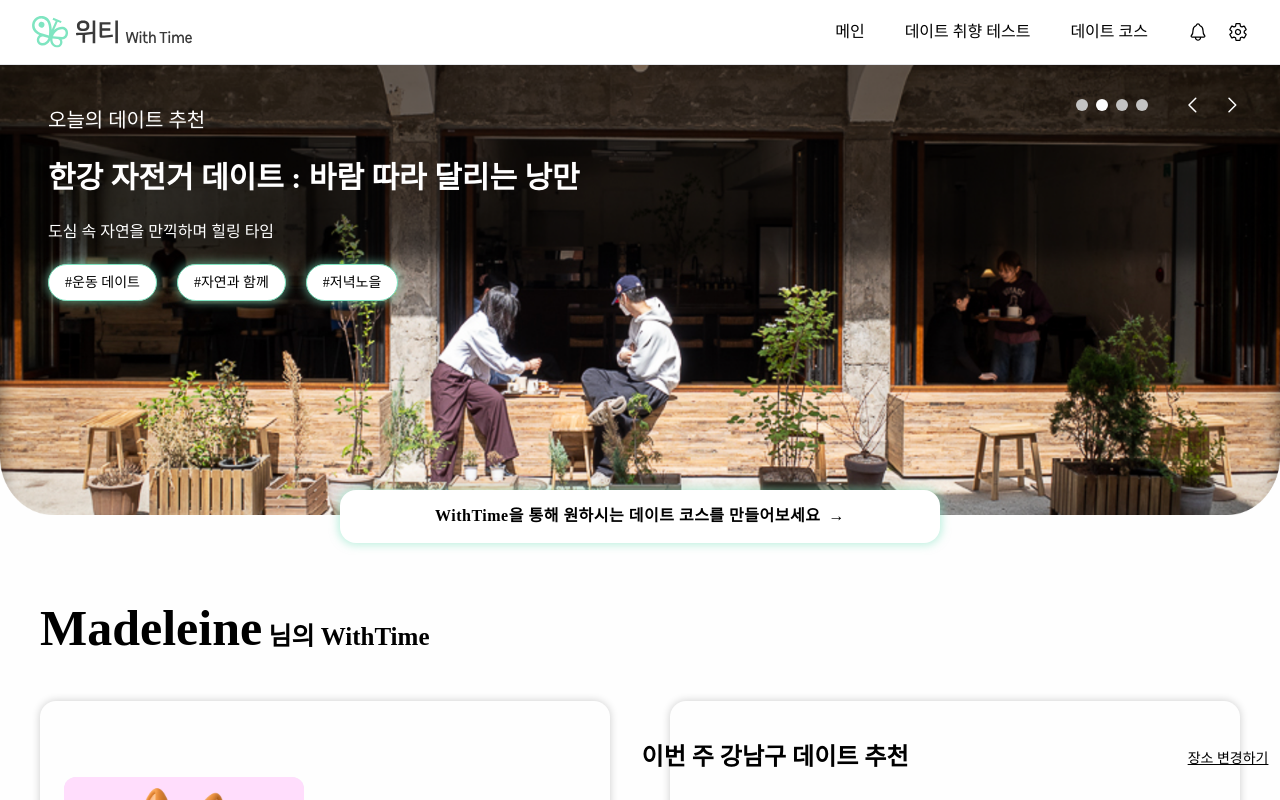
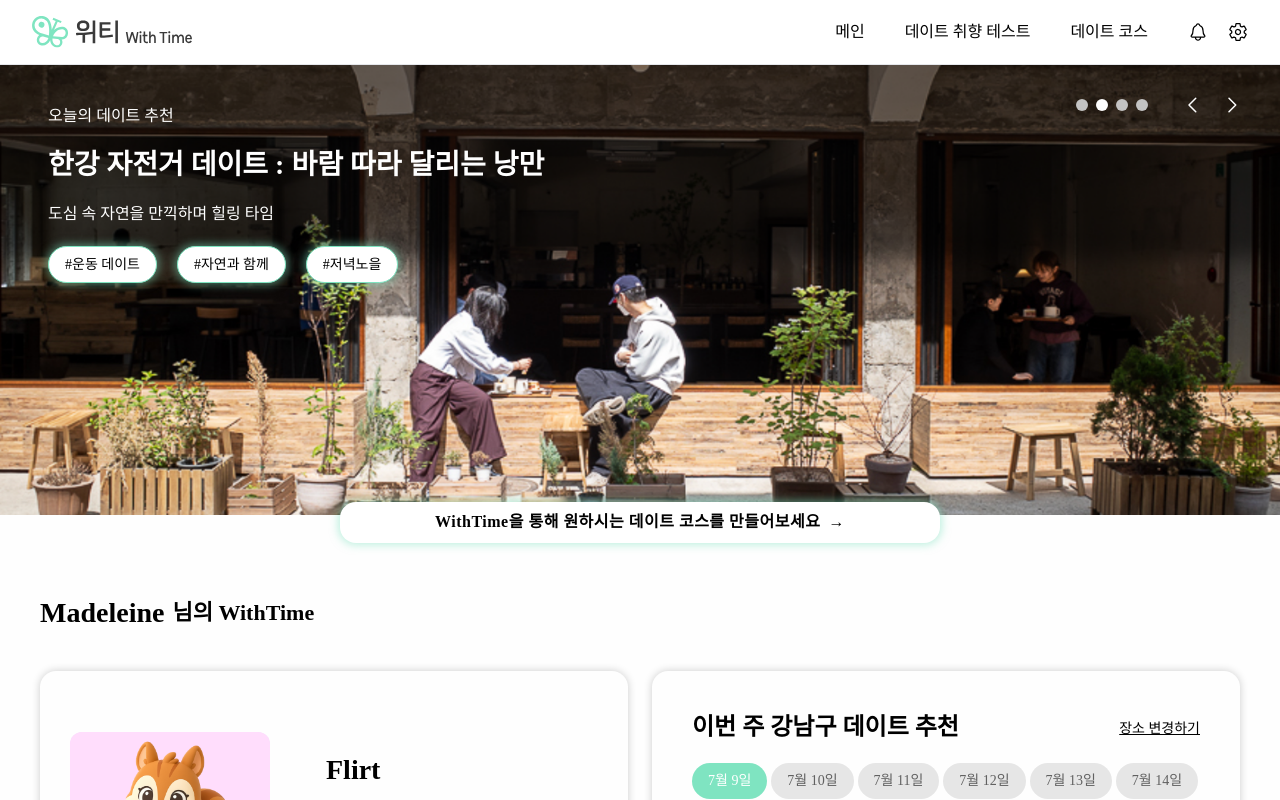
Before and after one commit to WithTime12/WithTimeFE, a React (Vite) app: page /home in a window 1280 px wide. Built offline with nearby package versions, Linux system fonts and the light colour scheme; no server answers.

Commit message:
feat: 반응형 구현

```diff
--- a/src/components/home/banner.tsx
+++ b/src/components/home/banner.tsx
@@ -1,75 +1,3 @@
-// import { useNavigate } from 'react-router-dom';
-
-// import Button from '../common/Button';
-
-// import ChevronBack from '@/assets/icons/default_arrows/chevron_back.svg?react';
-// import ChevronForward from '@/assets/icons/default_arrows/chevron_forward.svg?react';
-// import scroll from '@/images/scroll.png';
-
-// function Banner() {
-//     const navigate = useNavigate();
-//     return (
-//         <div className="relative w-full">
-//             <img src={scroll} alt="배너" className="w-full h-[450px]" />
-
-//             {/* 내용 */}
-//             <div className="absolute inset-0 flex flex-col justify-start px-12 py-10 text-white z-10">
-//                 <div className="text-[20px] mb-5">오늘의 데이트 추천</div>
-//                 <div className="text-[30px] font-bold mb-5">서울 성수동 : 옛것과 새로운 것이 교차하는 하루</div>
-//                 <div className="mb-5">1960년대부터 조성된 오래된 공장 건물과 최근 벽돌 건물들의 분위기</div>
-//                 <div className="flex gap-5 mb-">
-//                     <Button
-//                         size="small"
-//                         variant="white"
-//                         className="bg-white border border-primary-500 text-black shadow-[0_0_8px_2px_rgba(127,228,193,0.5)] rounded-2xl"
-//                     >
-//                         #활발한 활동
-//                     </Button>
-//                     <Button
-//                         size="small"
-//                         variant="white"
-//                         className="bg-white border border-primary-500 text-black shadow-[0_0_8px_2px_rgba(127,228,193,0.5)] rounded-2xl"
-//                     >
-//                         #활발한 활동
-//                     </Button>
-//                     <Button
-//                         size="small"
-//                         variant="white"
-//                         className="bg-white border border-primary-500 text-black shadow-[0_0_8px_2px_rgba(127,228,193,0.5)] rounded-2xl"
-//                     >
-//                         #활발한 활동
-//                     </Button>
-//                 </div>
-//             </div>
-//             {/* 인디케이터/슬라이드 */}
-//             <div className="absolute top-6 right-8 flex items-center gap-2 z-20">
-//                 <div className="w-3 h-3 rounded-full bg-default-gray-500" />
-//                 <div className="w-3 h-3 rounded-full bg-default-gray-100" />
-//                 <div className="w-3 h-3 rounded-full bg-default-gray-500" />
-//                 <div className="w-3 h-3 rounded-full bg-default-gray-500" />
-//                 <button className="ml-5 flex items-center justify-center w-8 h-8 text-white">
-//                     <ChevronBack className="w-6 h-6" />
-//                 </button>
-//                 <button className="flex items-center justify-center w-8 h-8 text-white">
-//                     <ChevronForward className="w-6 h-6" />
-//                 </button>
-//             </div>
-//             {/*하단안내버튼*/}
-//             <div className="absolute left-1/2 -bottom-7 -translate-x-1/2 z-20">
-//                 <Button
-//                     onClick={() => navigate('/makeCourse')}
-//                     size="big-16"
-//                     variant="white"
-//                     className="w-[600px] h-[60px] !text-[16px] tracking-[0.5px] bg-white shadow-[0_0_8px_2px_rgba(127,228,193,0.5)] rounded-2xl"
-//                 >
-//                     WithTime을 통해 원하시는 데이트 코스를 만들어보세요
-//                     <span className="ml-2">→</span>
-//                 </Button>
-//             </div>
-//         </div>
-//     );
-// }
-// export default Banner;
 import { useEffect, useState } from 'react';
 import { useNavigate } from 'react-router-dom';
 
@@ -128,20 +56,20 @@ function Banner() {
 
     return (
         <div className="relative w-full">
-            <img src={scroll} alt="배너" className="w-full h-[450px]" />
+            <img src={scroll} alt="배너" className="w-full h-[450px] object-cover" />
 
             {/* 내용 */}
-            <div className="absolute inset-0 flex flex-col justify-start px-12 py-10 text-white z-10">
-                <div className="text-[20px] mb-5">오늘의 데이트 추천</div>
-                <div className="text-[30px] font-bold mb-5">{title}</div>
-                <div className="mb-5">{description}</div>
+            <div className="absolute inset-0 flex flex-col justify-start px-4 sm:px-12 py-10 text-white z-10">
+                <div className="font-body1 mb-5 sm:mt-0 mt-[30px]">오늘의 데이트 추천</div>
+                <div className="font-heading2 font-bold mb-5">{title}</div>
+                <div className="mb-5 break-keep font-body1">{description}</div>
                 <div className="flex gap-5">
                     {tags.map((tag, i) => (
                         <Button
                             key={i}
                             size="small"
                             variant="white"
-                            className="bg-white border border-primary-500 text-black shadow-[0_0_8px_2px_rgba(127,228,193,0.5)] rounded-2xl"
+                            className="hidden sm:flex bg-white border border-primary-500 text-black shadow-[0_0_8px_2px_rgba(127,228,193,0.5)] rounded-2xl"
                         >
                             {tag}
                         </Button>
@@ -168,7 +96,7 @@ function Banner() {
                     onClick={() => navigate('/makeCourse')}
                     size="big-16"
                     variant="white"
-                    className="w-[600px] h-[60px] !text-[16px] tracking-[0.5px] bg-white shadow-[0_0_8px_2px_rgba(127,228,193,0.5)] rounded-2xl"
+                    className="sm:w-[600px] py-[10px] w-[250px] !text-wrap break-keep h-[60px] !text-[16px] tracking-[0.5px] bg-white shadow-[0_0_8px_2px_rgba(127,228,193,0.5)] rounded-2xl"
                 >
                     WithTime을 통해 원하시는 데이트 코스를 만들어보세요
                     <span className="ml-2">→</span>
--- a/src/components/home/dateRecommend.tsx
+++ b/src/components/home/dateRecommend.tsx
@@ -1,9 +1,12 @@
+import { useState } from 'react';
+
 import Button from '@/components/common/Button';
 import MainCard from '@/components/home/mainCard';
 
 import Sun from '@/assets/icons/weather/sun.svg?react';
 
 function DateRecommend() {
+    const [date, setDate] = useState(0);
     const rainData = [
         { day: '7월 9일', percent: 10 },
         { day: '7월 10일', percent: 30 },
@@ -16,21 +19,22 @@ function DateRecommend() {
 
     return (
         <MainCard>
-            <div className="flex flex-col px-[56px] py-[40px] justify-center h-full gap-[30px]">
+            <div className="flex flex-col sm:px-[40px] px-[20px] py-[40px] justify-center h-full gap-[20px] w-full">
                 {/* 상단 텍스트 */}
-                <div className="flex items-center justify-between">
-                    <div className="text-2xl font-bold">이번 주 강남구 데이트 추천</div>
-                    <button className="mt-1 text-sm text-black underline">장소 변경하기</button>
+                <div className="flex items-center justify-between sm:flex-row flex-col">
+                    <div className="text-2xl font-bold whitespace-nowrap">이번 주 강남구 데이트 추천</div>
+                    <button className="sm:mt-1 mt-4 text-sm text-black underline sm:self-center self-end">장소 변경하기</button>
                 </div>
 
                 {/* 날짜 버튼 */}
-                <div className="flex gap-1">
+                <div className="flex gap-1 w-full overflow-x-scroll no-scrollbar">
                     {rainData.map((data, idx) => (
                         <Button
+                            onClick={() => setDate(idx)}
                             key={data.day}
                             size="small"
                             variant="white"
-                            className={`text-xs ${idx === 0 ? 'bg-primary-500 text-white' : 'bg-default-gray-200 text-default-gray-700'}`}
+                            className={`text-xs ${idx === date ? 'bg-primary-500 text-white' : 'bg-default-gray-200 text-default-gray-700'}`}
                         >
                             {data.day}
                         </Button>
@@ -38,13 +42,13 @@ function DateRecommend() {
                 </div>
 
                 {/* 날씨 설명 */}
-                <div className="flex items-center gap-8">
-                    <div className="flex flex-col items-center">
+                <div className="flex items-center w-full gap-4 xl:flex-row flex-col">
+                    <div className="flex flex-col items-startr w-fit">
                         <div className="flex flex-row items-center mb-4">
                             <Sun fill="#616161" className="w-12 h-12 mb-1" />
                             <span className="text-[#616161] font-medium mb-1 ml-3 text-[25px]">맑고 무더운 날</span>
                         </div>
-                        <div className="flex gap-2 ml-9 whitespace-nowrap">
+                        <div className="flex gap-2 whitespace-nowrap">
                             <span className="bg-default-gray-200 text-default-gray-700 rounded-full px-2 py-1 text-xs border border-[#616161]">#실내추천</span>
                             <span className="bg-default-gray-200 text-default-gray-700 rounded-full px-2 py-1 text-xs border border-[#616161]">
                                 #카페데이트
@@ -55,7 +59,7 @@ function DateRecommend() {
                         </div>
                     </div>
 
-                    <div className="w-[1px] h-[149px] border-[0.5px] border-default-gray-400" />
+                    <div className="xl:flex hidden w-[1px] h-[149px] border-[0.5px] border-default-gray-400" />
 
                     <div className="flex-1 text-m text-default-gray-700 items-center ml-2 whitespace-nowrap">
                         <span className="text-primary-700 font-bold">맑은 하늘</span>과 <span className="text-primary-700 font-bold">무더운 날씨</span>가 기승을
@@ -66,10 +70,9 @@ function DateRecommend() {
                         시원한 음료와 함께 실내 데이트가 좋아요.
                     </div>
                 </div>
-                <div className="mt-10">
+                <div className="flex flex-col w-full">
                     <div className="text-base font-semibold text-[#616161] mb-4">이번주 강수확률 (%)</div>
-                    <div className="relative w-[600px] h-40">
-                        {' '}
+                    <div className="relative w-full h-40">
                         {/* 부모 div에 고정 넓이 지정 */}
                         <svg viewBox="0 0 300 100" className="absolute inset-0 w-full h-full" preserveAspectRatio="none">
                             {/* 점 */}
--- a/src/index.css
+++ b/src/index.css
@@ -186,3 +186,14 @@ input:-webkit-autofill {
   min-width: 100vw;
   overflow-y: auto;
 }
+
+.no-scrollbar::-webkit-scrollbar {
+  display: none;
+}
+
+.no-scrollbar {
+  -ms-overflow-style: none;
+  /* IE and Edge */
+  scrollbar-width: none;
+  /* Firefox */
+}
--- a/src/pages/home/HomePage.tsx
+++ b/src/pages/home/HomePage.tsx
@@ -11,18 +11,18 @@ function Home() {
     return (
         <div className="bg-default-gray-100 min-h-screen mb-[40px]">
             <Banner />
-            <section className="flex flex-col px-10 gap-[30px] mt-20">
+            <section className="flex flex-col sm:px-10 px-5 gap-[120px] mt-20">
                 <div className="flex flex-col">
-                    <div className="text-2xl">
-                        <span className="font-bold text-[50px]">Madeleine</span>
-                        <span className="font-semibold text-[25px]"> 님의 WithTime</span>
+                    <div className="flex items-center gap-2">
+                        <span className="font-heading2">Madeleine</span>
+                        <span className="font-heading3">님의 WithTime</span>
                     </div>
-                    <div className="max-w-9xl mt-10 grid grid-cols-1 lg:grid-cols-2 gap-15">
-                        <div className="flex flex-col gap-[30px]">
+                    <div className="max-w-9xl mt-10 grid grid-cols-1 xl:grid-cols-2 gap-6">
+                        <div className="flex flex-col gap-[30px] w-full">
                             <Level />
-                            <div className="grid grid-cols-[3fr_2fr] h-fit w-full gap-[37px]">
+                            <div className="grid sm:grid-cols-[3fr_2fr] grid-cols-1 h-fit w-full gap-[24px]">
+                                <DateTimes />
                                 <DateCourseStore />
-                                <DateTimes />
                             </div>
                         </div>
                         <DateRecommend />
@@ -31,7 +31,7 @@ function Home() {
                 <div>
                     <div className="text-xl font-bold mb-3 w-full ">WithTime 데이트 관련 현황</div>
                     <div className="text-primary-700 mb-6 w-full font-bold text-xs">WithTime에서 더 편리하게 데이트를 준비해보세요</div>
-                    <div className="grid grid-cols-1 lg:grid-cols-2 gap-15 items-end">
+                    <div className="grid grid-cols-1 lg:grid-cols-2 gap-6 items-end">
                         <DateLocation />
                         <WordCloudCard />
                     </div>
```
Also changed, not shown: src/components/home/dateCourseStore.tsx (+9 -20 lines), src/components/home/dateTimes.tsx (+20 -9 lines), src/components/home/info.tsx (+5 -5 lines), src/components/home/level.tsx (+11 -7 lines).
